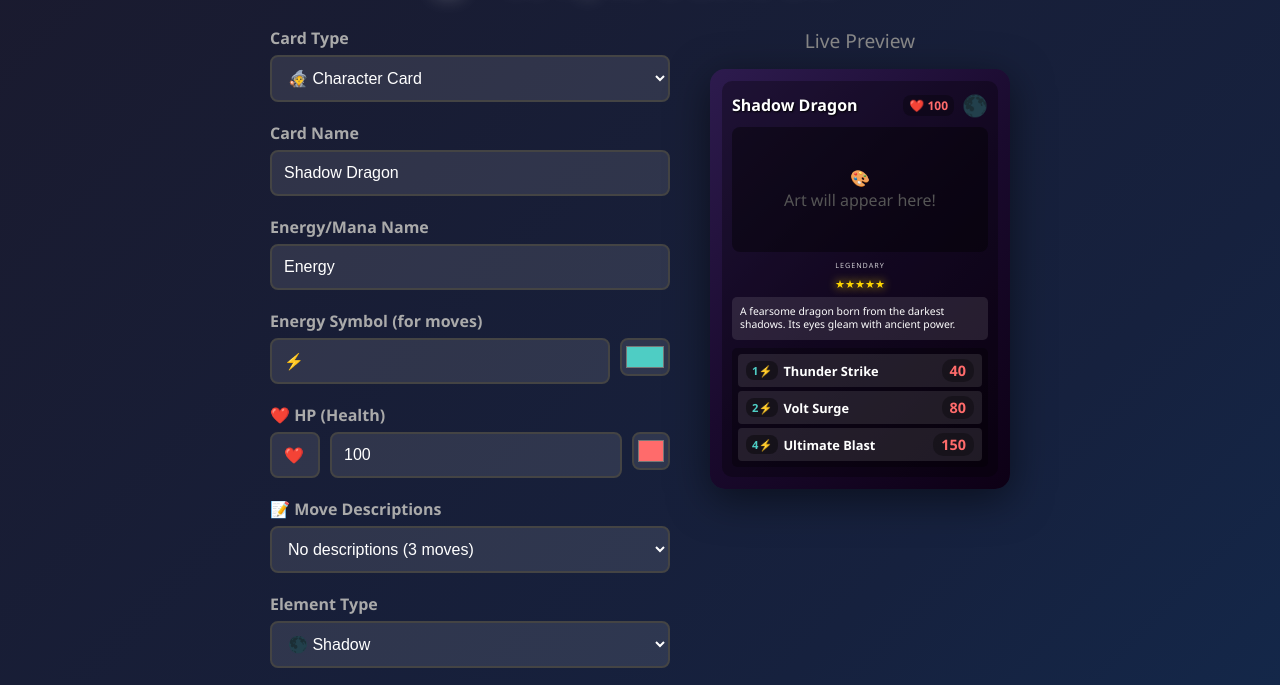
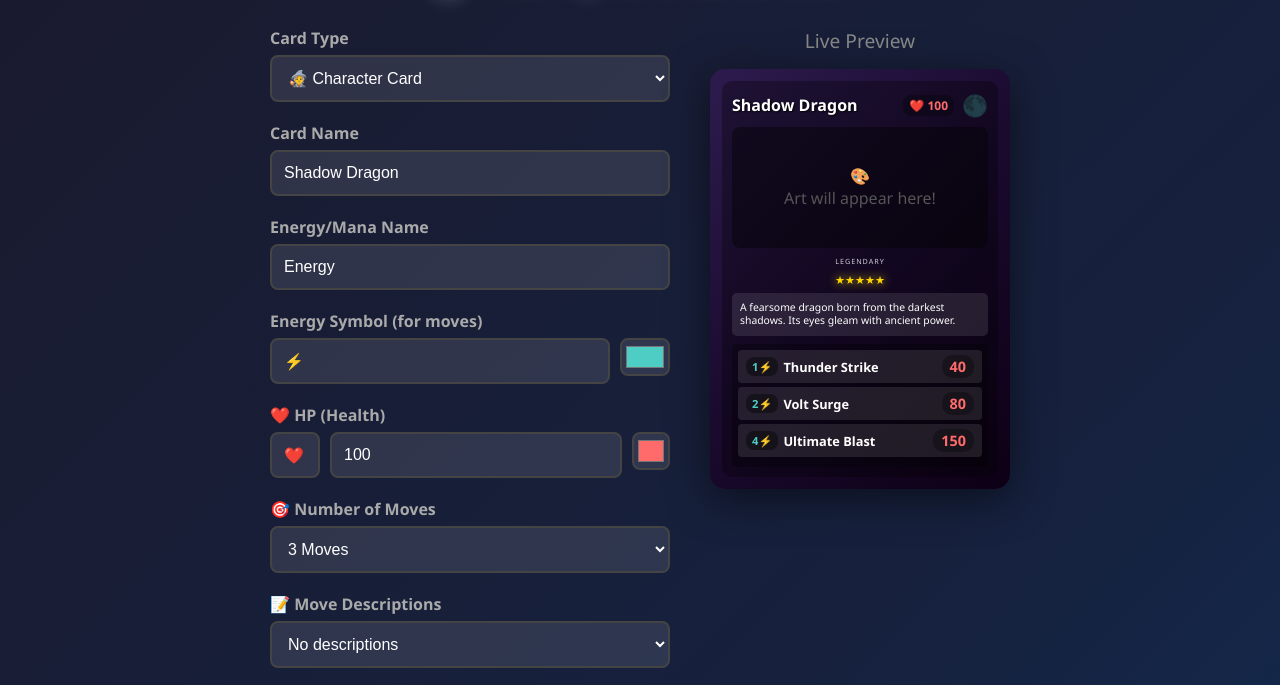
Before and after one commit to Sebastian-B-22/Anthonys-games, a plain HTML site: page card-generator/index.html in a window 1280 px wide. Shown: the part 86-771 px from the top of the page. Drawn offline with Linux system fonts and the light colour scheme.

Commit message:
Add customizable move count (1-4 moves)

```diff
--- a/card-generator/index.html
+++ b/card-generator/index.html
@@ -517,10 +517,20 @@
             </div>
 
             <div class="form-group">
+                <label>🎯 Number of Moves</label>
+                <select id="moveCount">
+                    <option value="1">1 Move</option>
+                    <option value="2">2 Moves</option>
+                    <option value="3" selected>3 Moves</option>
+                    <option value="4">4 Moves</option>
+                </select>
+            </div>
+
+            <div class="form-group">
                 <label>📝 Move Descriptions</label>
                 <select id="moveDescMode">
-                    <option value="none">No descriptions (3 moves)</option>
-                    <option value="desc">With descriptions (2 moves)</option>
+                    <option value="none">No descriptions</option>
+                    <option value="desc">With descriptions</option>
                 </select>
             </div>
 
@@ -571,7 +581,7 @@
                     </div>
                     <input type="text" id="move1Desc" class="move-desc-input" placeholder="Move description (optional)..." style="display:none; margin-top:5px;">
                 </div>
-                <div class="form-group">
+                <div class="form-group" id="move2Group">
                     <label>🔥 Move 2</label>
                     <div class="move-row">
                         <input type="number" id="move2Cost" placeholder="⚡" value="2" min="0" max="99" style="width: 50px;" title="Energy Cost">
@@ -587,6 +597,16 @@
                         <input type="text" id="move3Name" placeholder="Move name..." value="Ultimate Blast">
                         <input type="number" id="move3Dmg" placeholder="DMG" value="150" min="0" max="999" style="width: 70px;">
                     </div>
+                    <input type="text" id="move3Desc" class="move-desc-input" placeholder="Move description (optional)..." style="display:none; margin-top:5px;">
+                </div>
+                <div class="form-group" id="move4Group" style="display:none;">
+                    <label>⭐ Move 4</label>
+                    <div class="move-row">
+                        <input type="number" id="move4Cost" placeholder="⚡" value="5" min="0" max="99" style="width: 50px;" title="Energy Cost">
+                        <input type="text" id="move4Name" placeholder="Move name..." value="Mega Strike">
+                        <input type="number" id="move4Dmg" placeholder="DMG" value="200" min="0" max="999" style="width: 70px;">
+                    </div>
+                    <input type="text" id="move4Desc" class="move-desc-input" placeholder="Move description (optional)..." style="display:none; margin-top:5px;">
                 </div>
             </div>
             <div id="specialMoveSection" style="display: none;">
@@ -667,6 +687,11 @@
                             <span class="move-name">Ultimate Blast</span>
                             <span class="move-dmg">150</span>
                         </div>
+                        <div class="move" id="previewMove4" style="display:none;">
+                            <span class="move-cost">5⚡</span>
+                            <span class="move-name">Mega Strike</span>
+                            <span class="move-dmg">200</span>
+                        </div>
                     </div>
                     <div class="special-move" id="previewSpecial" style="display: none;">
                         <div class="move special">
@@ -716,6 +741,9 @@
             const moveDescMode = document.getElementById('moveDescMode').value;
             const move1Desc = document.getElementById('move1Desc').value || '';
             const move2Desc = document.getElementById('move2Desc').value || '';
+            const move3Desc = document.getElementById('move3Desc').value || '';
+            const move4Desc = document.getElementById('move4Desc').value || '';
+            const moveCount = parseInt(document.getElementById('moveCount').value) || 3;
 
             // Type names for energy cards
             const typeNames = {
@@ -735,6 +763,9 @@
             const move3Name = document.getElementById('move3Name').value || 'Move 3';
             const move3Dmg = document.getElementById('move3Dmg').value || '0';
             const move3Cost = document.getElementById('move3Cost').value || '0';
+            const move4Name = document.getElementById('move4Name').value || 'Move 4';
+            const move4Dmg = document.getElementById('move4Dmg').value || '0';
+            const move4Cost = document.getElementById('move4Cost').value || '0';
             const specialName = document.getElementById('specialName').value || 'SPECIAL';
             const specialDmg = document.getElementById('specialDmg').value || '0';
             const specialCost = document.getElementById('specialCost').value || '0';
@@ -751,27 +782,47 @@
             const move3Group = document.getElementById('move3Group');
             const previewMove3 = document.getElementById('previewMove3');
 
+            // Show/hide move input fields based on count
+            const move2Group = document.getElementById('move2Group');
+            const move4Group = document.getElementById('move4Group');
+            const previewMove2 = document.getElementById('previewMove2');
+            const previewMove4 = document.getElementById('previewMove4');
+
+            // Show/hide based on move count
+            if (move2Group) move2Group.style.display = moveCount >= 2 ? 'block' : 'none';
+            move3Group.style.display = moveCount >= 3 ? 'block' : 'none';
+            move4Group.style.display = moveCount >= 4 ? 'block' : 'none';
+
+            previewMove2.style.display = moveCount >= 2 ? 'flex' : 'none';
+            previewMove3.style.display = moveCount >= 3 ? 'flex' : 'none';
+            previewMove4.style.display = moveCount >= 4 ? 'flex' : 'none';
+
+            // Show descriptions if enabled
             if (moveDescMode === 'desc') {
                 descInputs.forEach(input => input.style.display = 'block');
-                move3Group.style.display = 'none';
-                previewMove3.style.display = 'none';
+            } else {
+                descInputs.forEach(input => input.style.display = 'none');
+            }
 
-                // Update moves with descriptions
+            // Update all moves with or without descriptions
+            if (moveDescMode === 'desc') {
                 document.getElementById('previewMove1').innerHTML = `<div class="move-header"><span class="move-cost" style="color:${energyColor}">${move1Cost}${energySymbol}</span><span class="move-name">${move1Name}</span><span class="move-dmg">${move1Dmg}</span></div>${move1Desc ? '<span class="move-desc-text">' + move1Desc + '</span>' : ''}`;
                 document.getElementById('previewMove1').className = move1Desc ? 'move with-desc' : 'move';
                 document.getElementById('previewMove2').innerHTML = `<div class="move-header"><span class="move-cost" style="color:${energyColor}">${move2Cost}${energySymbol}</span><span class="move-name">${move2Name}</span><span class="move-dmg">${move2Dmg}</span></div>${move2Desc ? '<span class="move-desc-text">' + move2Desc + '</span>' : ''}`;
                 document.getElementById('previewMove2').className = move2Desc ? 'move with-desc' : 'move';
+                document.getElementById('previewMove3').innerHTML = `<div class="move-header"><span class="move-cost" style="color:${energyColor}">${move3Cost}${energySymbol}</span><span class="move-name">${move3Name}</span><span class="move-dmg">${move3Dmg}</span></div>${move3Desc ? '<span class="move-desc-text">' + move3Desc + '</span>' : ''}`;
+                document.getElementById('previewMove3').className = move3Desc ? 'move with-desc' : 'move';
+                document.getElementById('previewMove4').innerHTML = `<div class="move-header"><span class="move-cost" style="color:${energyColor}">${move4Cost}${energySymbol}</span><span class="move-name">${move4Name}</span><span class="move-dmg">${move4Dmg}</span></div>${move4Desc ? '<span class="move-desc-text">' + move4Desc + '</span>' : ''}`;
+                document.getElementById('previewMove4').className = move4Desc ? 'move with-desc' : 'move';
             } else {
-                descInputs.forEach(input => input.style.display = 'none');
-                move3Group.style.display = 'block';
-                previewMove3.style.display = 'flex';
-
-                // Update moves without descriptions
                 document.getElementById('previewMove1').innerHTML = `<span class="move-cost" style="color:${energyColor}">${move1Cost}${energySymbol}</span><span class="move-name">${move1Name}</span><span class="move-dmg">${move1Dmg}</span>`;
                 document.getElementById('previewMove1').className = 'move';
                 document.getElementById('previewMove2').innerHTML = `<span class="move-cost" style="color:${energyColor}">${move2Cost}${energySymbol}</span><span class="move-name">${move2Name}</span><span class="move-dmg">${move2Dmg}</span>`;
                 document.getElementById('previewMove2').className = 'move';
                 document.getElementById('previewMove3').innerHTML = `<span class="move-cost" style="color:${energyColor}">${move3Cost}${energySymbol}</span><span class="move-name">${move3Name}</span><span class="move-dmg">${move3Dmg}</span>`;
+                document.getElementById('previewMove3').className = 'move';
+                document.getElementById('previewMove4').innerHTML = `<span class="move-cost" style="color:${energyColor}">${move4Cost}${energySymbol}</span><span class="move-name">${move4Name}</span><span class="move-dmg">${move4Dmg}</span>`;
+                document.getElementById('previewMove4').className = 'move';
             }
 
             // Handle card categories
```
